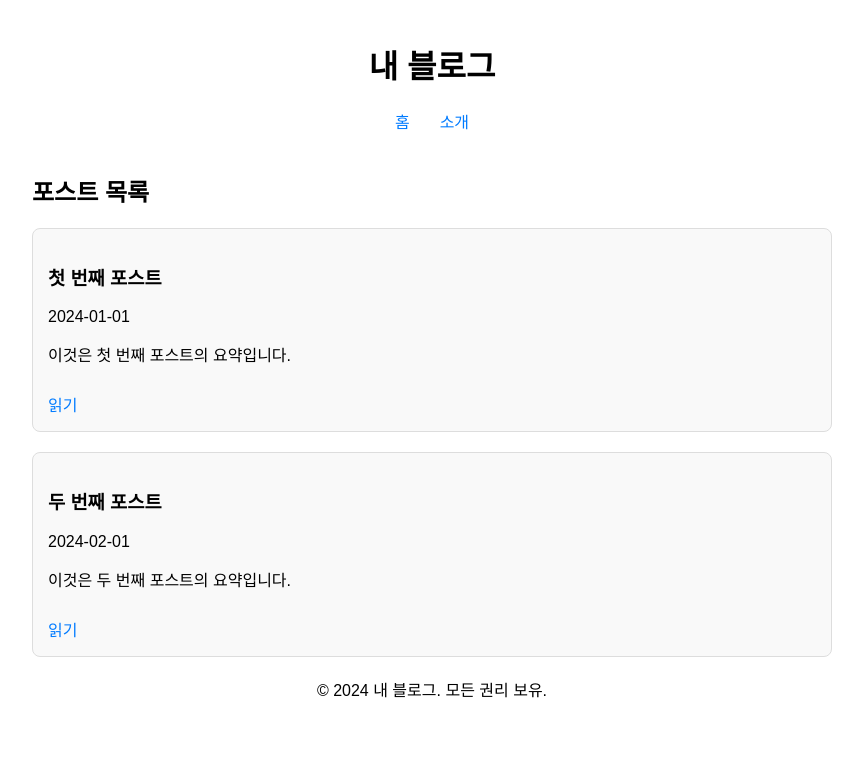
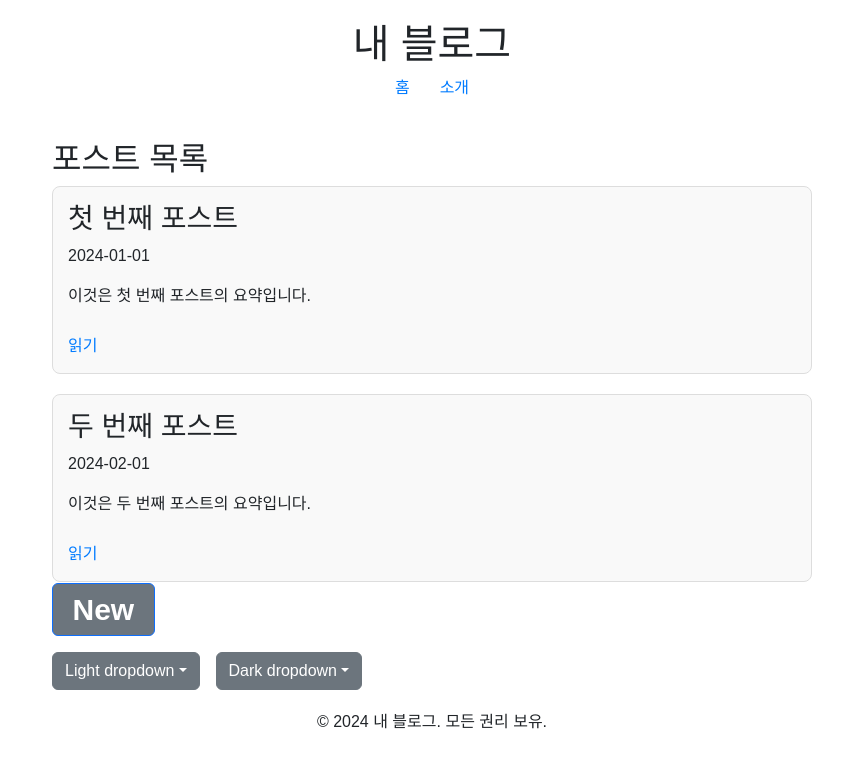
Before and after one commit to CASY82/CASY82.github.io, a React (Create React App) app in the folder githubblog/: page / in a window 1280 px wide. Shown: the top 768 px of the page, without its empty margins (208-1071 px from the left). Built offline with nearby package versions, Linux system fonts and the light colour scheme.

Commit message:
add : bootstrap 적용

```diff
--- a/githubblog/package.json
+++ b/githubblog/package.json
@@ -6,7 +6,9 @@
     "@testing-library/jest-dom": "^5.16.5",
     "@testing-library/react": "^13.4.0",
     "@testing-library/user-event": "^13.5.0",
+    "bootstrap": "^5.3.3",
     "react": "^18.2.0",
+    "react-bootstrap": "^2.10.5",
     "react-dom": "^18.2.0",
     "react-router-dom": "^6.26.2",
     "react-scripts": "5.0.1",
--- a/githubblog/src/App.js
+++ b/githubblog/src/App.js
@@ -1,5 +1,6 @@
 import React from 'react';
 import { BrowserRouter as Router, Route, Routes } from 'react-router-dom';
+import 'bootstrap/dist/css/bootstrap.min.css';
 import MainPage from './pages/MainPage';
 
 const App = () => {
--- /dev/null
+++ b/githubblog/src/components/BootstrapButton.js
@@ -0,0 +1,16 @@
+import Badge from 'react-bootstrap/Badge';
+import Button from 'react-bootstrap/Button';
+
+function BootstrapButton() {
+  return (
+    <div>
+      <h1>
+        <Badge bg="secondary" as={Button}>
+          New
+        </Badge>
+      </h1>
+    </div>
+  );
+}
+
+export default BootstrapButton;
--- /dev/null
+++ b/githubblog/src/components/BootstrapDropdown.js
@@ -0,0 +1,43 @@
+import Dropdown from 'react-bootstrap/Dropdown';
+import DropdownButton from 'react-bootstrap/DropdownButton';
+import { Stack } from 'react-bootstrap';
+
+function BootstrapDropdown() {
+  return (
+    <Stack direction="horizontal" gap={3}>
+      <DropdownButton
+        id="dropdown-button-dark-example2"
+        variant="secondary"
+        title="Light dropdown"
+        className="mt-2"
+        data-bs-theme="light"
+      >
+        <Dropdown.Item href="#/action-1" active>
+          Action
+        </Dropdown.Item>
+        <Dropdown.Item href="#/action-2">Another action</Dropdown.Item>
+        <Dropdown.Item href="#/action-3">Something else</Dropdown.Item>
+        <Dropdown.Divider />
+        <Dropdown.Item href="#/action-4">Separated link</Dropdown.Item>
+      </DropdownButton>
+
+      <DropdownButton
+        id="dropdown-button-dark-example2"
+        variant="secondary"
+        title="Dark dropdown"
+        className="mt-2"
+        data-bs-theme="dark"
+      >
+        <Dropdown.Item href="#/action-1" active>
+          Action
+        </Dropdown.Item>
+        <Dropdown.Item href="#/action-2">Another action</Dropdown.Item>
+        <Dropdown.Item href="#/action-3">Something else</Dropdown.Item>
+        <Dropdown.Divider />
+        <Dropdown.Item href="#/action-4">Separated link</Dropdown.Item>
+      </DropdownButton>
+    </Stack>
+  );
+}
+
+export default BootstrapDropdown;
--- a/githubblog/src/pages/MainPage.js
+++ b/githubblog/src/pages/MainPage.js
@@ -1,5 +1,7 @@
 import React from 'react';
 import '../styles/MainPage.css'; // 스타일 파일을 추가합니다.
+import BootstrapButton from '../components/BootstrapButton';
+import BootstrapDropdown from '../components/BootstrapDropdown';
 
 const posts = [
   { id: 1, title: '첫 번째 포스트', date: '2024-01-01', excerpt: '이것은 첫 번째 포스트의 요약입니다.', slug: 'first-post' },
@@ -30,6 +32,9 @@ const MainPage = () => {
             </div>
           ))}
         </div>
+
+        <BootstrapButton></BootstrapButton>
+        <BootstrapDropdown></BootstrapDropdown>
       </main>
 
       <footer>
```
Also changed, not shown: 1 other file (tests, documents, lock files or other folders).
